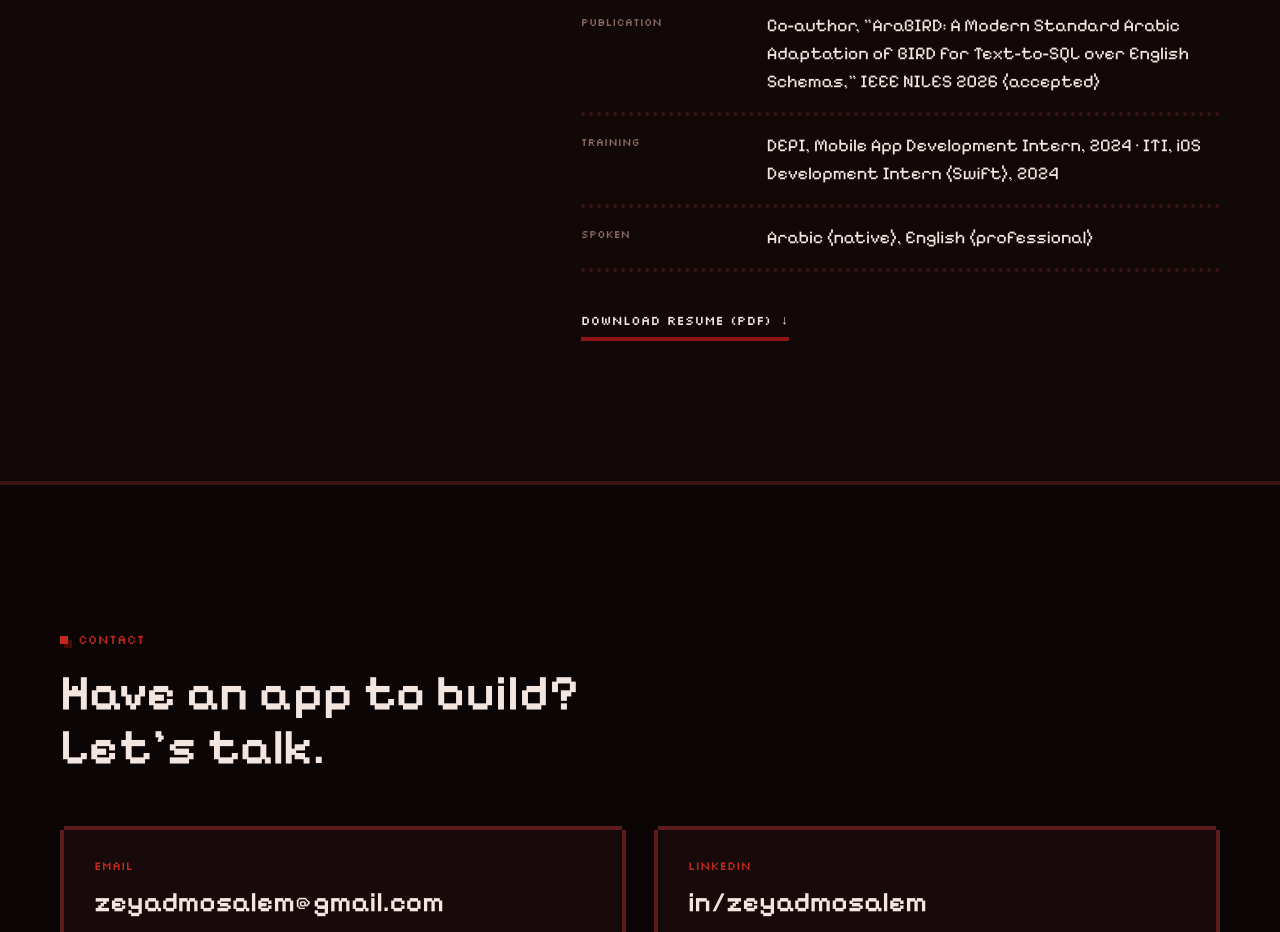
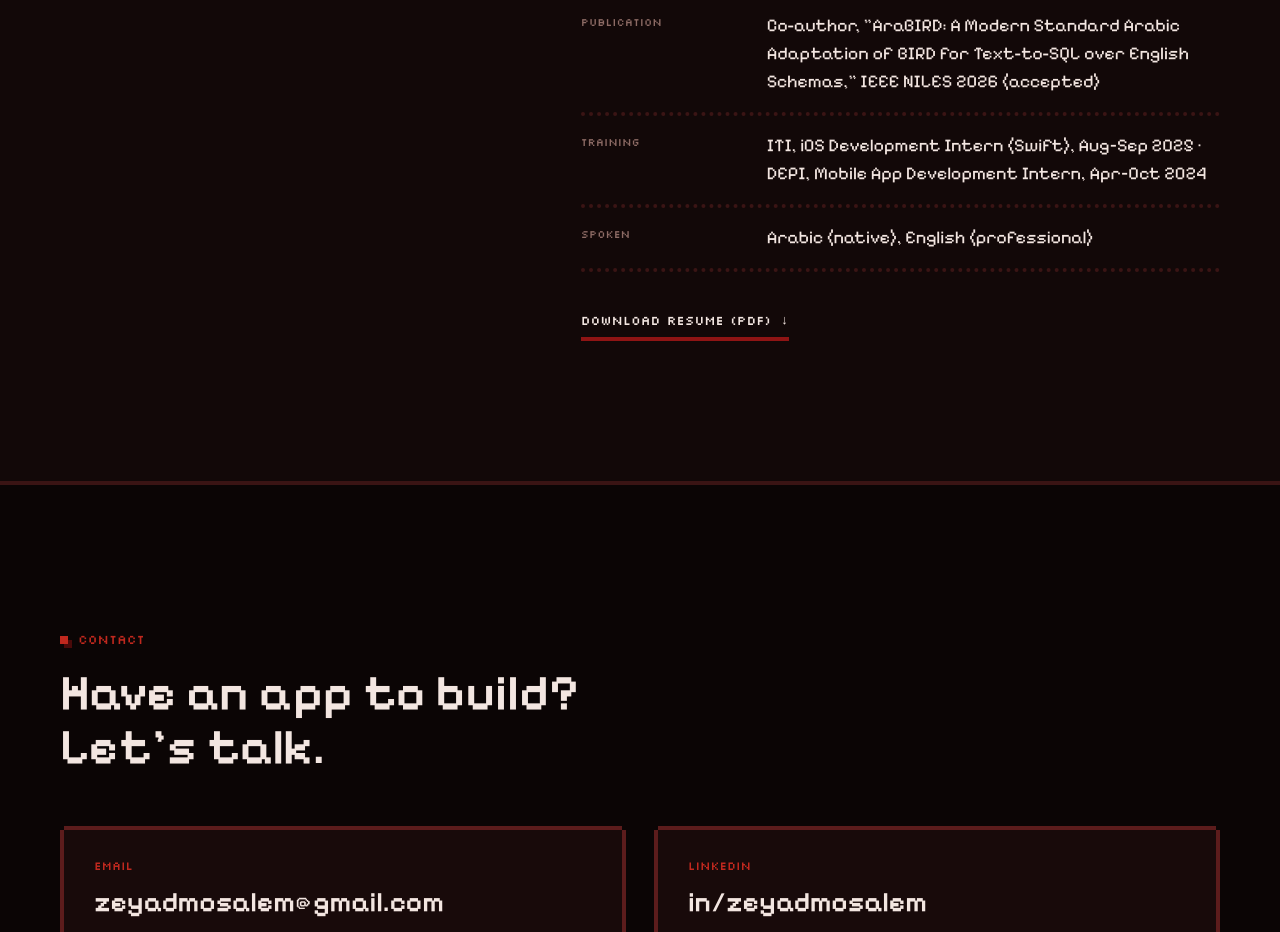
Before and after one commit to Zeyadmosalem/portfolio, a plain HTML site: page index.html in a window 1280 px wide. Shown: the part 7220-8152 px from the top of the page. Drawn offline with Linux system fonts and the light colour scheme; animation ran at ten frames a second.

Commit message:
Correct ITI internship dates (Aug–Sep 2025) on site and resume
Co-Authored-By: Claude Opus 5.5 <noreply@anthropic.com>
Claude-Session: https://claude.ai/code/session_01Jty6gYAtmK3xupJpYtnD5A

```diff
--- a/index.html
+++ b/index.html
@@ -232,7 +232,7 @@
             <div><dt>Data and automation</dt><dd>Python, Pydantic, PDF extraction (pdfplumber), Tesseract OCR, Arabic text processing, ETA e-invoicing API</dd></div>
             <div><dt>Testing and DevOps</dt><dd>Vitest, pgTAP, Testing Library, pytest, Django test suite, red-team security tests, GitHub Actions CI/CD, Git</dd></div>
             <div><dt>Publication</dt><dd>Co-author, "AraBIRD: A Modern Standard Arabic Adaptation of BIRD for Text-to-SQL over English Schemas," IEEE NILES 2026 (accepted)</dd></div>
-            <div><dt>Training</dt><dd>DEPI, Mobile App Development Intern, 2024 · ITI, iOS Development Intern (Swift), 2024</dd></div>
+            <div><dt>Training</dt><dd>ITI, iOS Development Intern (Swift), Aug–Sep 2025 · DEPI, Mobile App Development Intern, Apr–Oct 2024</dd></div>
             <div><dt>Spoken</dt><dd>Arabic (native), English (professional)</dd></div>
           </dl>
           <a class="textlink" href="Zeyad_Salem_Resume.pdf" target="_blank" rel="noopener">Download resume (PDF) <span class="arrow" aria-hidden="true">↓</span></a>
```
Also changed, not shown: 1 other file.
